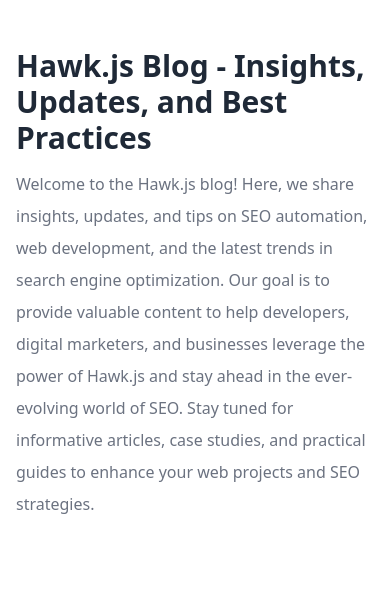
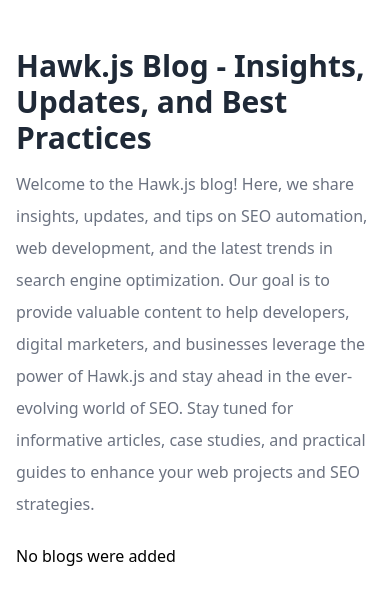
Before and after one commit to cresteem/Hawk.js-DocSite, a Next.js app: page /blogs in a window 390 px wide. Shown: the top 604 px of the page. Built offline with nearby package versions, Linux system fonts and the light colour scheme.

Commit message:
responsivenss: blogs -done

```diff
--- a/components/blogs.tsx
+++ b/components/blogs.tsx
@@ -25,7 +25,7 @@
         </p>
       </div>
       <div className="mt-5 grid gap-8 divide-y md:grid-cols-2 md:divide-y-0">
-        {posts.map((item, idx) => (
+        {/* {posts.map((item, idx) => (
           <article className="mt-5 pt-8 md:pt-0" key={idx}>
             <a href={item.href}>
               <span className="block text-gray-400 text-sm">{item.date}</span>
@@ -56,7 +56,8 @@
               </button>
             </a>
           </article>
-        ))}
+        ))} */}
+        <p>No blogs were added</p>
       </div>
     </section>
   );
```
